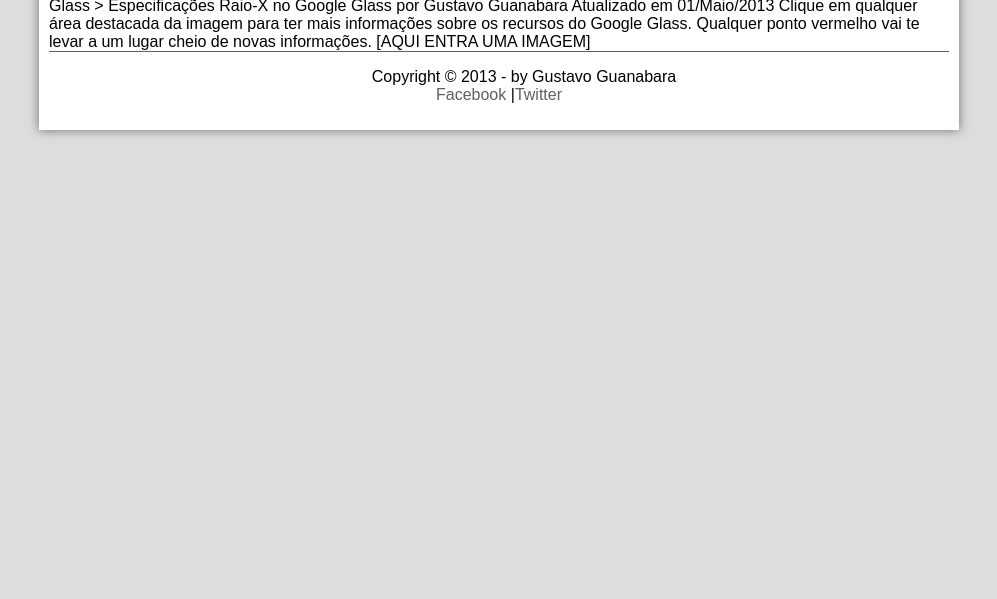
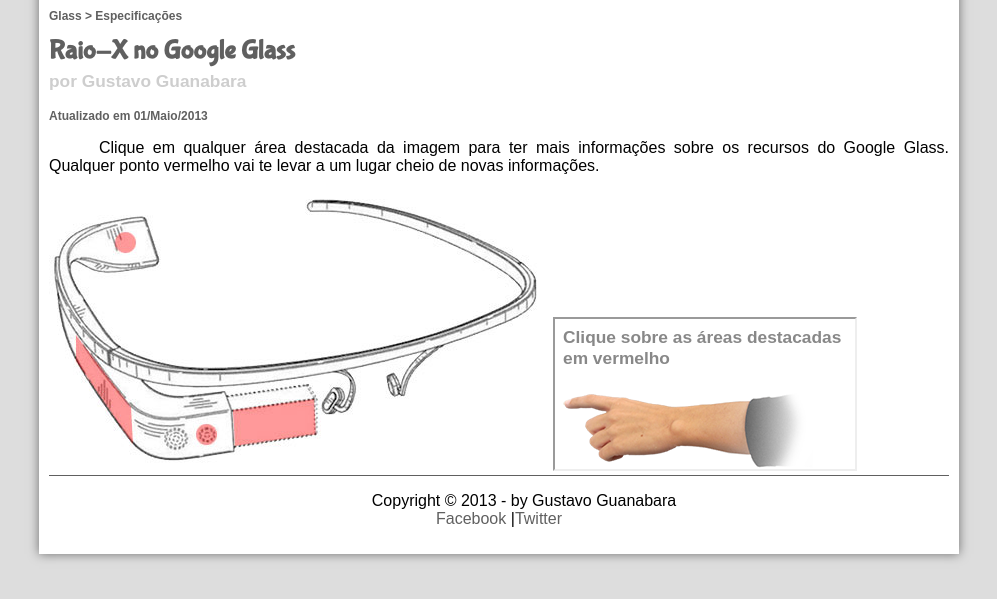
Before and after one commit to Thobias-Wallace/projeto-glass-html5, a plain HTML site: page specs.html in a window 1280 px wide. Shown: the part 179-778 px from the top of the page, without its empty margins (141-1138 px from the left). Drawn offline with Linux system fonts and the light colour scheme.

Commit message:
add iframe

```diff
--- a/specs.html
+++ b/specs.html
@@ -28,14 +28,26 @@
     </nav>
     </header>
 
-Glass > Especificações
-Raio-X no Google Glass
-por Gustavo Guanabara
-Atualizado em 01/Maio/2013
+<section id="corpo-full">
+    <article id="noticia-principal">
+    <header id="cabecalho-artigo">
+        <hgroup>
+            <h3>Glass > Especificações</h3>
+            <h1>Raio-X no Google Glass</h1>
+            <h2>por Gustavo Guanabara</h2>
+            <h3>Atualizado em 01/Maio/2013</h3>
+        </hgroup>
+    </header>
 
-Clique em qualquer área destacada da imagem para ter mais informações sobre os recursos do Google Glass. Qualquer ponto vermelho vai te levar a um lugar cheio de novas informações.
+<p>Clique em qualquer área destacada da imagem para ter mais informações sobre os recursos do Google Glass. Qualquer ponto vermelho vai te levar a um lugar cheio de novas informações.</p>
 
-[AQUI ENTRA UMA IMAGEM]
+<section id="conteudo">
+    <img src="./_imagens/glass-esquema-marcado.jpg" alt="Glass Esquema Marcado">
+    <iframe src="google-glass.html" name="janela" id="frame-spec"></iframe>
+</section>
+
+ </article>
+</section>
 
 <footer id="rodape">
 <p>Copyright &copy; 2013 - by Gustavo Guanabara <br/>
```
